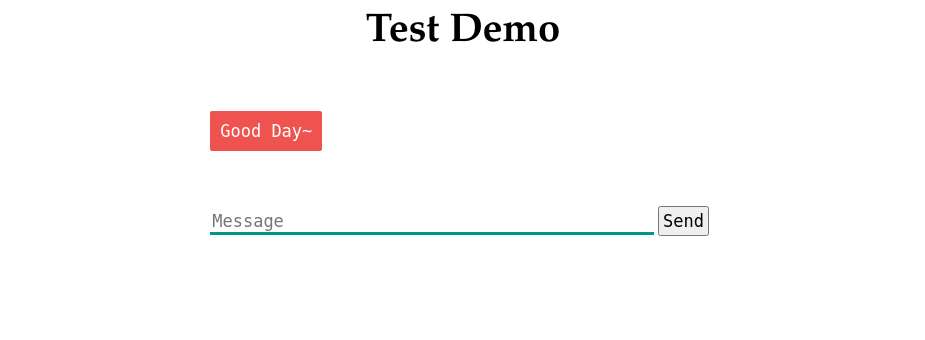
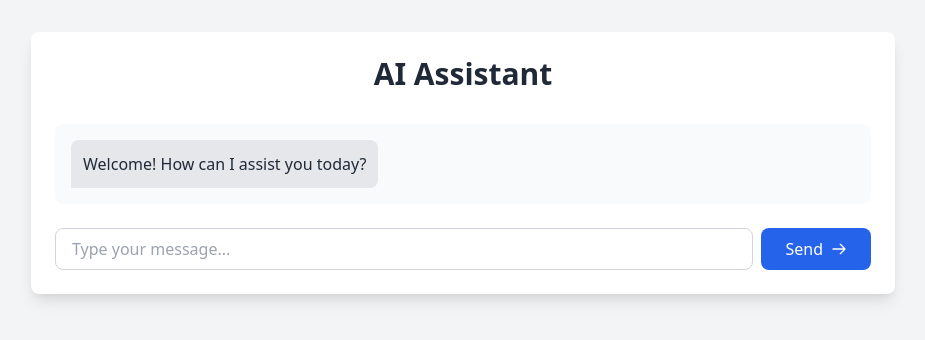
Before and after one commit to DorHovev/smart-bot, a Flask app: page / in a window 1280 px wide. Shown: the top 340 px of the page, without its empty margins (177-1102 px from the left). Run offline with Flask 3, Linux system fonts and the light colour scheme; some libraries are stand-ins or nearby versions.

Commit message:
Refactor application to use synchronous API and improve frontend design

```diff
--- a/app.py
+++ b/app.py
@@ -11,12 +11,17 @@ def home():
 
 
 @app.route("/get")
-async def get_bot_response():
-    query = request.args.get('msg')
-    genai_manager = GenAIManager()
-    response = await genai_manager.generate_response(query)
-    return response
+def get_bot_response():
+    try:
+        query = request.args.get('msg')
+        genai_manager = GenAIManager()
+        # Use synchronous version instead of async
+        response = genai_manager.generate_response_sync(query)
+        return response
+    except Exception as e:
+        app.logger.error(f"Error in get_bot_response: {str(e)}")
+        return "I apologize, but I encountered an error processing your request."
 
 
 if __name__ == "__main__":
-    app.run(host="0.0.0.0", port=54321)
+    app.run(host="0.0.0.0", port=54321, debug=True)
--- a/config.py
+++ b/config.py
@@ -2,4 +2,4 @@
 GOOGLE_API_KEY = "AIzaSyCje4Nn8D5qTOFdP0Zsjl4MRAOqnbRHCTA"  # Replace with your actual API key
 
 # Model Configuration
-MODEL_NAME = "gemini-pro"  # Current stable version
+MODEL_NAME = "gemini-1.5-pro"  # Current stable version
--- a/genai_manager.py
+++ b/genai_manager.py
@@ -14,9 +14,9 @@ class GenAIManager:
             logger.error(f"Failed to initialize GenAI Manager: {str(e)}")
             raise
 
-    async def generate_response(self, message: str) -> str:
+    def generate_response_sync(self, message: str) -> str:
         """
-        Generate a response using the Gemini model
+        Generate a response using the Gemini model (synchronous version)
 
         Args:
             message (str): Input message from user
@@ -25,7 +25,7 @@ class GenAIManager:
             str: Generated response
         """
         try:
-            response = await self.model.generate_content_async(message)
+            response = self.model.generate_content(message)
             return response.text
         except Exception as e:
             logger.error(f"Error generating response: {str(e)}")
--- a/static/style.css
+++ b/static/style.css
@@ -1,81 +1,40 @@
-body {
-    font-family: Garamond;
+/* Custom scrollbar */
+#chatbox::-webkit-scrollbar {
+    width: 6px;
 }
 
-h1 {
-    color: black;
-    margin-bottom: 0;
-    margin-top: 0;
-    text-align: center;
-    font-size: 40px;
+#chatbox::-webkit-scrollbar-track {
+    background: transparent;
 }
 
-h3 {
-    color: black;
-    font-size: 20px;
-    margin-top: 3px;
-    text-align: center;
+#chatbox::-webkit-scrollbar-thumb {
+    background: #888;
+    border-radius: 3px;
 }
 
-#chatbox {
-    margin-left: auto;
-    margin-right: auto;
-    width: 40%;
-    margin-top: 60px;
+#chatbox::-webkit-scrollbar-thumb:hover {
+    background: #666;
 }
 
-#userInput {
-    margin-left: auto;
-    margin-right: auto;
-    width: 40%;
-    margin-top: 60px;
+/* Message animations */
+@keyframes slideIn {
+    from {
+        opacity: 0;
+        transform: translateY(10px);
+    }
+    to {
+        opacity: 1;
+        transform: translateY(0);
+    }
 }
 
-#textInput {
-    width: 87%;
-    border: none;
-    border-bottom: 3px solid #009688;
-    font-family: monospace;
-    font-size: 17px;
+#messages > div {
+    animation: slideIn 0.3s ease-out forwards;
 }
 
-#buttonInput {
-    padding: 3px;
-    font-family: monospace;
-    font-size: 17px;
+/* Responsive improvements */
+@media (max-width: 640px) {
+    #chatbox {
+        height: calc(100vh - 200px);
+    }
 }
-
-.userText {
-    color: white;
-    font-family: monospace;
-    font-size: 17px;
-    text-align: right;
-    line-height: 30px;
-}
-
-.userText span {
-    background-color: #009688;
-    padding: 10px;
-    border-radius: 2px;
-}
-
-.botText {
-    color: white;
-    font-family: monospace;
-    font-size: 17px;
-    text-align: left;
-    line-height: 30px;
-}
-
-.botText span {
-    background-color: #EF5350;
-    padding: 10px;
-    border-radius: 2px;
-}
-
-#tidbit {
-    position:absolute;
-    bottom:0;
-    right:0;
-    width: 300px;
-}
--- a/templates/index.html
+++ b/templates/index.html
@@ -1,41 +1,94 @@
 <!DOCTYPE html>
-<html>
+<html lang="en">
 <head>
-    <link rel="stylesheet" type="text/css" href="/static/style.css">
-    <script src="https://ajax.googleapis.com/ajax/libs/jquery/3.2.1/jquery.min.js"></script>
+    <meta charset="UTF-8">
+    <meta name="viewport" content="width=device-width, initial-scale=1.0">
+    <title>AI Assistant 2025</title>
+    <link href="https://cdn.jsdelivr.net/npm/tailwindcss@2.2.19/dist/tailwind.min.css" rel="stylesheet">
+    <link rel="stylesheet" href="{{ url_for('static', filename='style.css') }}">
 </head>
-  <body>
-    <h1>Test Demo</h1>
-    <div>
-      <div id="chatbox">
-        <p class="botText"><span>Good Day~</span></p>
+<body class="bg-gray-100 dark:bg-gray-900">
+    <div class="container mx-auto px-4 py-8 max-w-4xl">
+        <div class="bg-white dark:bg-gray-800 rounded-lg shadow-lg p-6">
+            <h1 class="text-3xl font-bold text-center mb-8 text-gray-800 dark:text-white">AI Assistant</h1>
+
+            <div id="chatbox" class="h-[500px] overflow-y-auto mb-6 p-4 bg-gray-50 dark:bg-gray-700 rounded-lg">
+                <div id="messages" class="space-y-4">
+                    <!-- Initial welcome message -->
+                    <div class="flex justify-start">
+                        <div class="max-w-[70%] p-3 rounded-lg bg-gray-200 dark:bg-gray-600 text-gray-800 dark:text-white rounded-bl-none">
+                            Welcome! How can I assist you today?
                         </div>
-      <div id="userInput">
-        <input id="textInput" type="text" name="msg" placeholder="Message">
-        <input id="buttonInput" type="submit" value="Send">
                     </div>
+                </div>
+            </div>
+
+            <div class="flex gap-2">
+                <input type="text" id="userInput"
+                    class="flex-1 px-4 py-2 rounded-lg border border-gray-300 dark:border-gray-600
+                    focus:outline-none focus:ring-2 focus:ring-blue-500 dark:bg-gray-600 dark:text-white"
+                    placeholder="Type your message...">
+                <button onclick="sendMessage()"
+                    class="px-6 py-2 bg-blue-600 text-white rounded-lg hover:bg-blue-700
+                    transition-colors duration-200 flex items-center gap-2">
+                    <span>Send</span>
+                    <svg class="w-4 h-4" fill="none" stroke="currentColor" viewBox="0 0 24 24">
+                        <path stroke-linecap="round" stroke-linejoin="round" stroke-width="2"
+                            d="M14 5l7 7m0 0l-7 7m7-7H3"/>
+                    </svg>
+                </button>
+            </div>
+        </div>
+    </div>
+
     <script>
-        function getBotResponse() {
-          var rawText = $("#textInput").val();
-          var userHtml = '<p class="userText"><span>' + rawText + '</span></p>';
-          $("#textInput").val("");
-          $("#chatbox").append(userHtml);
-          document.getElementById('userInput').scrollIntoView({block: 'start', behavior: 'smooth'});
-          $.get("/get", { msg: rawText }).done(function(data) {
-            var botHtml = '<p class="botText"><span>' + data + '</span></p>';
-            $("#chatbox").append(botHtml);
-            document.getElementById('userInput').scrollIntoView({block: 'start', behavior: 'smooth'});
+        const userInput = document.getElementById("userInput");
+        const messages = document.getElementById("messages");
+        const chatbox = document.getElementById("chatbox");
+
+        userInput.addEventListener("keypress", function(event) {
+            if (event.key === "Enter") {
+                sendMessage();
+            }
+        });
+
+        function sendMessage() {
+            const message = userInput.value.trim();
+            if (message === "") return;
+
+            // Add user message
+            appendMessage("user", message);
+            userInput.value = "";
+
+            // Get bot response
+            fetch(`/get?msg=${encodeURIComponent(message)}`)
+                .then(response => response.text())
+                .then(data => {
+                    appendMessage("bot", data);
+                })
+                .catch(error => {
+                    console.error("Error:", error);
+                    appendMessage("bot", "Sorry, I encountered an error.");
                 });
         }
-        $("#textInput").keypress(function(e) {
-            if(e.which == 13) {
-                getBotResponse();
+
+        function appendMessage(sender, text) {
+            const messageDiv = document.createElement("div");
+            messageDiv.className = `flex ${sender === "user" ? "justify-end" : "justify-start"}`;
+
+            const messageBubble = document.createElement("div");
+            messageBubble.className = `max-w-[70%] p-3 rounded-lg ${
+                sender === "user"
+                    ? "bg-blue-600 text-white rounded-br-none"
+                    : "bg-gray-200 dark:bg-gray-600 text-gray-800 dark:text-white rounded-bl-none"
+            }`;
+
+            messageBubble.textContent = text;
+            messageDiv.appendChild(messageBubble);
+            messages.appendChild(messageDiv);
+
+            chatbox.scrollTop = chatbox.scrollHeight;
         }
-        });
-        $("#buttonInput").click(function() {
-          getBotResponse();
-        })
     </script>
-    </div>
 </body>
 </html>
```
Lines whose indentation alone changed are shown as unchanged.
